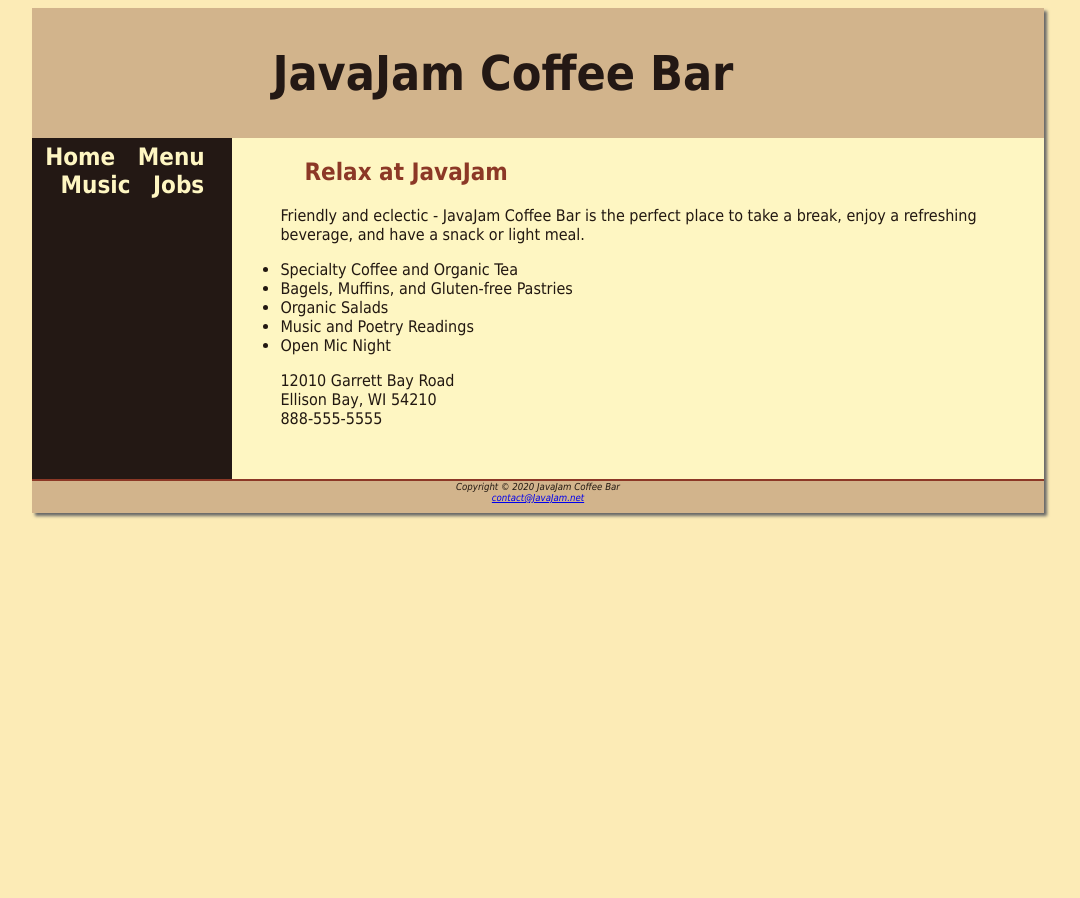
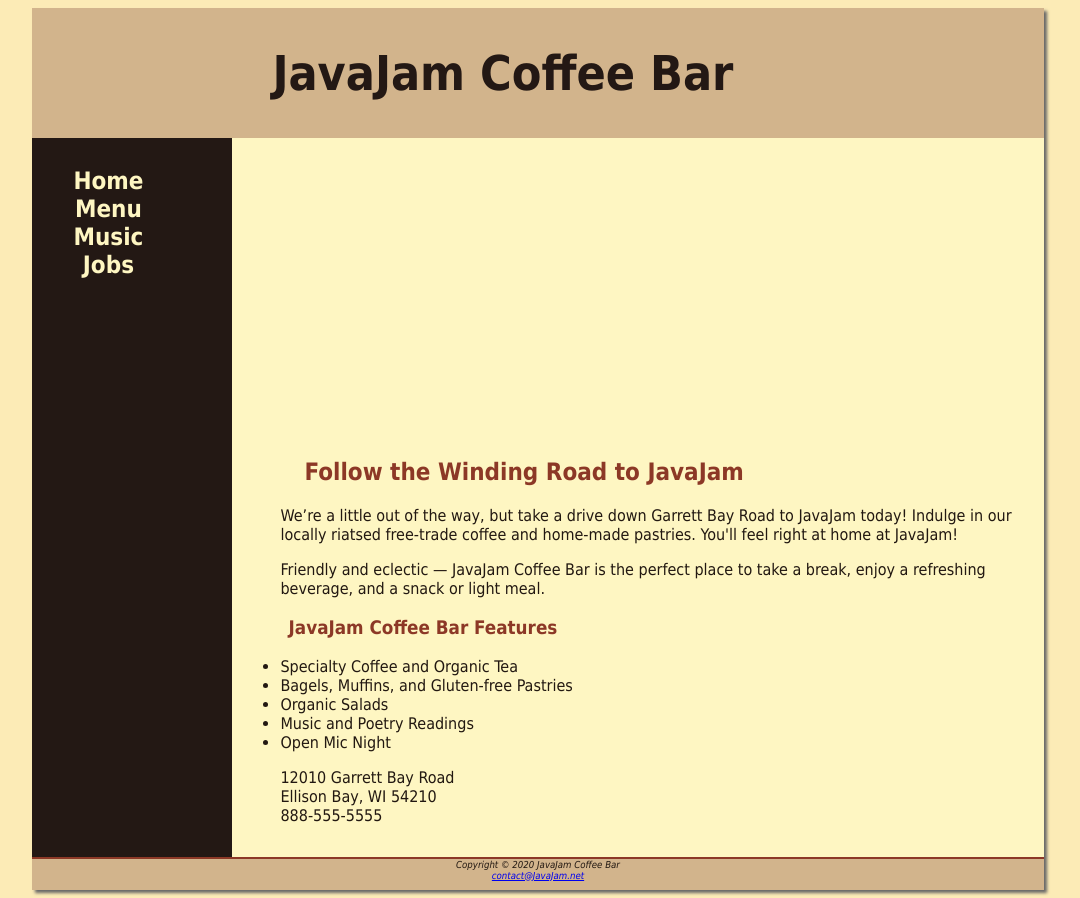
Before and after one commit to sara2945/JAVAJAM-3.0, a plain HTML site: page index.html in a window 1280 px wide. Shown: the whole page, without its empty margins (102-1182 px from the left). Before the commit the page ends 800 px from the top, so only its background shows below. Drawn offline with Linux system fonts and the light colour scheme.

Commit message:
Update index.html

```diff
--- a/index.html
+++ b/index.html
@@ -1,25 +1,30 @@
 <!DOCTYPE html>
 <html lang="en">
 <head>
-<title>JavaJam Coffee Bar</title>
+<title>JavaJam Coffee Bar Menu</title>
 <meta charset="utf-8">
 <link href="javajam.css" rel="stylesheet">
 </head>
 <body>
 <div id="wrapper">
 <header>
-<h1>JavaJam Coffee Bar</h1>
+  <h1><a href="index.html">JavaJam Coffee Bar</a></h1>
 </header>
 <nav>
-<a href="index.html">Home</a> &nbsp;
-<a href="menu.html">Menu</a> &nbsp;
-<a href="music.html">Music</a> &nbsp;
-<a href="jobs.html">Jobs</a>
-</nav>
-<main>
-<h2>Relax at JavaJam</h2>
-<p>Friendly and eclectic - JavaJam Coffee Bar is the perfect place to take a break,
-  enjoy a refreshing beverage, and have a snack or light meal.</p>
+<ul>
+  <li><a href="index.html">Home</a></li>
+  <li><a href="menu.html">Menu</a></li>
+  <li><a href="music.html">Music</a></li>
+  <li><a href="jobs.html">Jobs</a></li>
+  </ul>
+  </nav>
+  <main>
+  <div id="homehero">
+    </div>
+<h2>Follow the Winding Road to JavaJam</h2>
+<p>We&#8217;re a little out of the way, but take a drive down Garrett Bay Road to JavaJam today! Indulge in our locally riatsed free-trade coffee and home-made pastries. You'll feel right at home at JavaJam!</p>
+<p>Friendly and eclectic &mdash; JavaJam Coffee Bar is the perfect place to take a break, enjoy a refreshing beverage, and a snack or light meal. </p>
+    <h3>JavaJam Coffee Bar Features</h3>
 <ul>
   <li>Specialty Coffee and Organic Tea</li>
   <li>Bagels, Muffins, and Gluten-free Pastries</li>
@@ -32,7 +37,6 @@
 Ellison Bay, WI 54210<br>
 888-555-5555<br>
 </div>
-<br>
 </main>
 <footer>
   Copyright &copy; 2020 JavaJam Coffee Bar<br>
```
